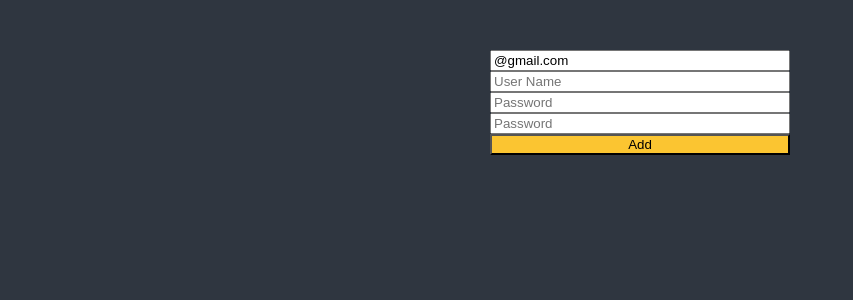
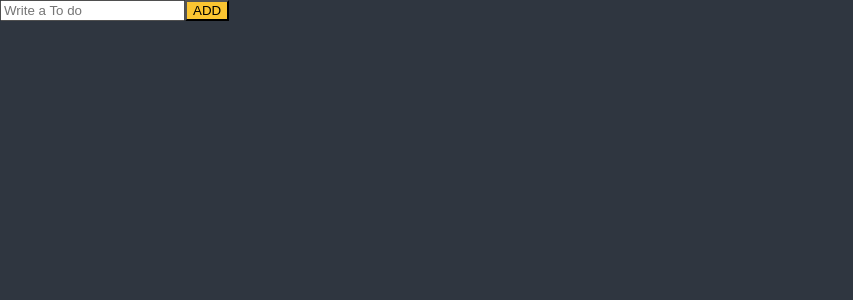
Before and after one commit to coyo-hm/reactjs_practice, a React (Create React App) app: page / in a window 1280 px wide. Shown: the top 300 px of the page, without its empty margins (0-853 px from the left). Built offline with nearby package versions, Linux system fonts and the light colour scheme.

Commit message:
REFACTOR: react-hook-form : ToDoList에 적용

```diff
--- a/src/ToDoList.tsx
+++ b/src/ToDoList.tsx
@@ -3,107 +3,27 @@ import { darkTheme } from "./style/theme";
 import { useForm } from "react-hook-form";
 import styled from "styled-components";
 
-const SignupForm = styled.form`
-  display: flex;
-  flex-direction: column;
-  max-width: 300px;
-  margin: 50px auto;
-`;
-
-const ErrorMsg = styled.span`
-  margin: 10px 0;
-  color: red;
-`;
-
 interface IForm {
-  email: string;
-  username?: string;
-  password: string;
-  passwordCheck: string;
-  extraError?: string;
+  toDo: string;
 }
 
 function ToDoList() {
-  const {
-    register,
-    handleSubmit,
-    formState: { errors },
-    setError,
-  } = useForm<IForm>({ defaultValues: { email: "@gmail.com" } });
+  const { register, handleSubmit, setValue } = useForm<IForm>();
 
-  const onVaild = (data: IForm) => {
-    if (data.password !== data.passwordCheck) {
-      setError(
-        "passwordCheck",
-        { message: "비밀번호가 일치하지 않습니다." },
-        { shouldFocus: true }
-      );
-    }
-
-    setError("extraError", { message: "에러가 발생했습니다." }); // form 전체에 해당되는 에러이다.
-
-    console.log(data);
+  const onSubmit = (data: IForm) => {
+    console.log("Add To Do", data.toDo);
+    setValue("toDo", "");
   };
-
-  console.log(errors);
 
   return (
     <div>
-      <SignupForm onSubmit={handleSubmit(onVaild)}>
+      <form onSubmit={handleSubmit(onSubmit)}>
         <input
-          {...register("email", {
-            required: "Email은 필수 항목입니다.",
-            pattern: {
-              value: /^[A-Za-z0-9._ %+-]+@gmail\.com$/,
-              message: "gmail만 주소만 허용됩니다.",
-            },
-          })}
-          placeholder={"Email"}
+          {...register("toDo", { required: "Please fill in the blank" })}
+          placeholder="Write a To do"
         />
-        {errors.email && errors.email?.message !== "" && (
-          <ErrorMsg>{errors?.email?.message}</ErrorMsg>
-        )}
-        <input {...register("username")} placeholder={"User Name"} />
-        {errors.username && errors.username?.message !== "" && (
-          <ErrorMsg>{errors?.username?.message}</ErrorMsg>
-        )}
-        <input
-          {...register("password", {
-            required: "필수 항목입니다.",
-            minLength: {
-              value: 8,
-              message: "Password는 8자 이상이어야 합니다.",
-            },
-          })}
-          placeholder={"Password"}
-        />
-        {errors.password && errors.password?.message !== "" && (
-          <ErrorMsg>{errors?.password?.message}</ErrorMsg>
-        )}
-        <input
-          {...register("passwordCheck", {
-            required: "필수 항목입니다.",
-            minLength: 8,
-            validate: {
-              noHello: (value) => {
-                return value.includes("hello")
-                  ? "hello는 포함할 수 없습니다."
-                  : true;
-              },
-              no1234: (value) => {
-                return value.includes("1234")
-                  ? "1234는 포함할 수 없습니다."
-                  : true;
-              },
-            },
-          })}
-          placeholder={"Password"}
-        />
-        {errors.passwordCheck && errors.passwordCheck?.message !== "" && (
-          <ErrorMsg>{errors?.passwordCheck?.message}</ErrorMsg>
-        )}
-        <button>Add</button>
-      </SignupForm>
+        <button>ADD</button>
+      </form>
     </div>
   );
 }
```
